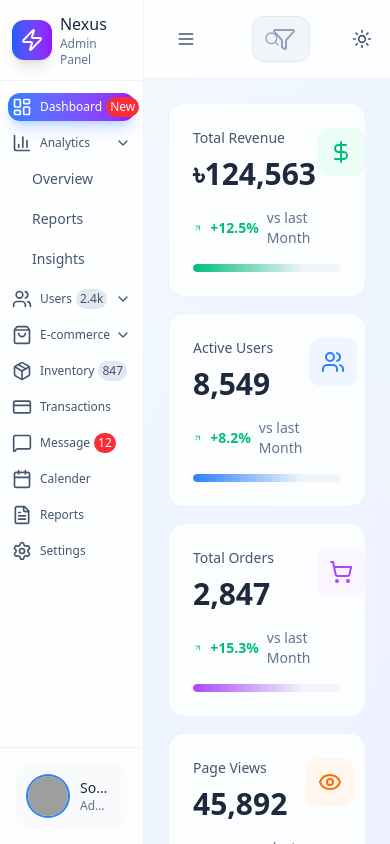
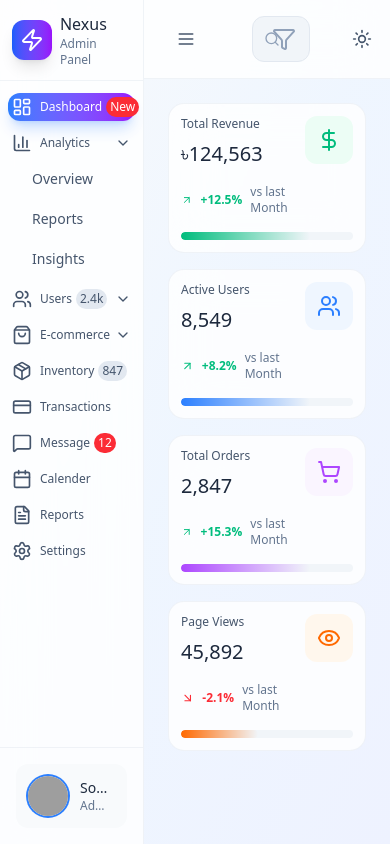
Before and after one commit to marleyDip/React-Admin-Dashboard-Tailwind-CSS, a React (Vite) app: page / in a window 390 px wide. Built offline with nearby package versions, Linux system fonts and the light colour scheme; grey boxes are pictures that could not be loaded.

Commit message:
responsive stats grid

```diff
--- a/src/components/DashBoard/StatsGrid.jsx
+++ b/src/components/DashBoard/StatsGrid.jsx
@@ -57,16 +57,16 @@ function StatsGrid() {
       {stats.map((stats, index) => {
         return (
           <div
-            className="group p-6 backdrop-blur-xl bg-white/80 dark:bg-slate-900/80 border border-slate-200/50 dark:border-slate-700/50 rounded-2xl hover:shadow-xl hover:shadow-slate-200/50 dark:hover:shadow-slate-900/20 transition-all duration-300"
+            className="group p-3 sm:p-6 backdrop-blur-xl bg-white/80 dark:bg-slate-900/80 border border-slate-200/50 dark:border-slate-700/50 rounded-2xl hover:shadow-xl hover:shadow-slate-200/50 dark:hover:shadow-slate-900/20 transition-all duration-300"
             key={index}
           >
             <div className="flex items-start justify-between">
               <div className="flex-1">
-                <p className="text-sm font-medium text-slate-600 dark:text-slate-400 mb-2">
+                <p className="text-xs sm:text-sm font-light sm:font-medium text-slate-600 dark:text-slate-400 mb-2">
                   {stats.title}
                 </p>
 
-                <p className="text-3xl font-bold text-slate-800 dark:text-white mb-4">
+                <p className="text-xl sm:text-3xl font-medium sm:font-bold text-slate-800 dark:text-white mb-4">
                   {stats.value}
                 </p>
 
@@ -78,14 +78,14 @@ function StatsGrid() {
                   )}
 
                   <span
-                    className={`text-sm font-semibold ${
+                    className={`text-xs sm:text-sm  font-semibold ${
                       stats.trend === "up" ? "text-emerald-500" : "text-red-500"
                     }`}
                   >
                     {stats.change}
                   </span>
 
-                  <span className="text-sm text-slate-500 dark:text-slate-400 ">
+                  <span className="text-xs sm:text-sm text-slate-500 dark:text-slate-400 ">
                     vs last Month
                   </span>
                 </div>
```
